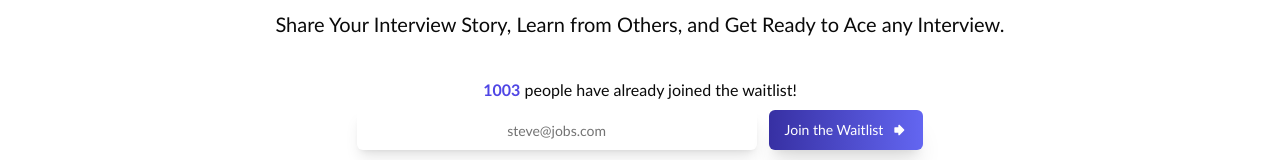
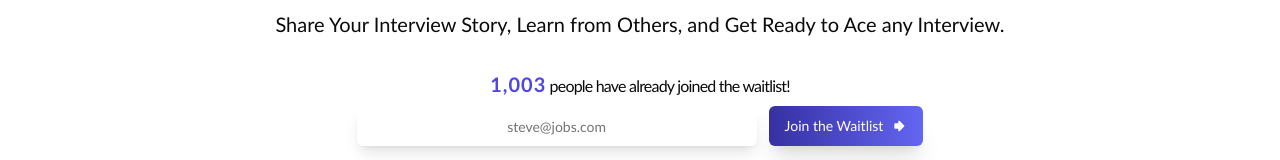
Before and after one commit to Ahsan725/prepspective, a Next.js app: page / in a window 1280 px wide. Shown: the part 310-470 px from the top of the page. Built offline with nearby package versions, Linux system fonts and the light colour scheme; no server answers; the database is empty.

Commit message:
added counter

```diff
--- a/components/ui/customNavbar.tsx
+++ b/components/ui/customNavbar.tsx
@@ -264,7 +264,7 @@ const CustomNavbar = () => {
                           <a
                             key={idx}
                             className={cn(
-                              'flex select-none gap-4 rounded-md p-3 leading-none outline-none transition-colors hover:bg-accent hover:text-accent-foreground focus:bg-accent focus:text-accent-foreground',
+                              'flex select-none gap-4 rounded-md p-3 leading-none outline-none transition-colors hover:bg-accent hover:text-accent-foreground focus:bg-accent focus:text-accent-foreground hover:bg-indigo-50',
                             )}
                             href="#"
                           >
--- a/components/ui/customhero.tsx
+++ b/components/ui/customhero.tsx
@@ -8,6 +8,7 @@ import { Label } from '@/components/ui/label';
 import { Input } from '@/components/ui/input';
 import { Button } from '@/components/ui/button';
 import { useToast } from '@/hooks/use-toast';
+import NumberTicker from "@/components/ui/number-ticker";
 
 const CustomHero = () => {
   const [email, setEmail] = useState('');
@@ -78,9 +79,10 @@ const CustomHero = () => {
         </div>
 
         {/* Waitlist Count */}
-        <p className="mt-2 text-md">
-          <span className="font-bold text-indigo-600">{count + 1003}</span> people have already joined the waitlist!
-        </p>
+
+          <p className="whitespace-pre-wrap tracking-tighter">
+      <NumberTicker value={count + 1003} className='text-xl text-indigo-600 font-extrabold' /> people have already joined the waitlist!
+    </p>
 
         {/* Waitlist Form */}
         <form
--- /dev/null
+++ b/components/ui/number-ticker.tsx
@@ -0,0 +1,58 @@
+"use client";
+
+import { useEffect, useRef } from "react";
+import { useInView, useMotionValue, useSpring } from "framer-motion";
+
+import { cn } from "@/lib/utils";
+
+export default function NumberTicker({
+  value,
+  direction = "up",
+  delay = 0,
+  className,
+  decimalPlaces = 0,
+}: {
+  value: number;
+  direction?: "up" | "down";
+  className?: string;
+  delay?: number; // delay in s
+  decimalPlaces?: number;
+}) {
+  const ref = useRef<HTMLSpanElement>(null);
+  const motionValue = useMotionValue(direction === "down" ? value : 0);
+  const springValue = useSpring(motionValue, {
+    damping: 60,
+    stiffness: 100,
+  });
+  const isInView = useInView(ref, { once: true, margin: "0px" });
+
+  useEffect(() => {
+    isInView &&
+      setTimeout(() => {
+        motionValue.set(direction === "down" ? 0 : value);
+      }, delay * 1000);
+  }, [motionValue, isInView, delay, value, direction]);
+
+  useEffect(
+    () =>
+      springValue.on("change", (latest) => {
+        if (ref.current) {
+          ref.current.textContent = Intl.NumberFormat("en-US", {
+            minimumFractionDigits: decimalPlaces,
+            maximumFractionDigits: decimalPlaces,
+          }).format(Number(latest.toFixed(decimalPlaces)));
+        }
+      }),
+    [springValue, decimalPlaces],
+  );
+
+  return (
+    <span
+      className={cn(
+        "inline-block tabular-nums text-black dark:text-white tracking-wider",
+        className,
+      )}
+      ref={ref}
+    />
+  );
+}
--- a/package.json
+++ b/package.json
@@ -22,6 +22,7 @@
     "clsx": "^2.1.1",
     "dotenv": "^16.4.5",
     "drizzle-orm": "^0.36.3",
+    "framer-motion": "^11.11.17",
     "lucide-react": "^0.460.0",
     "next": "15.0.3",
     "react": "^18.3.1",
```
Also changed, not shown: 1 other file (tests, documents, lock files or other folders).
